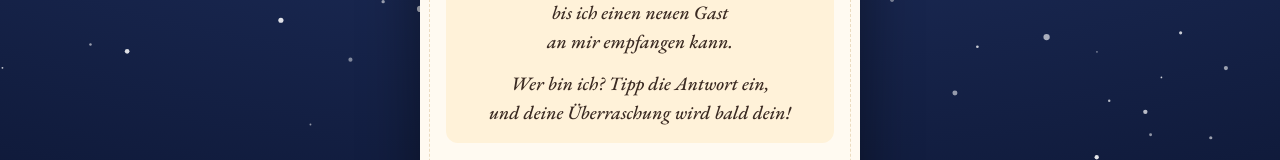
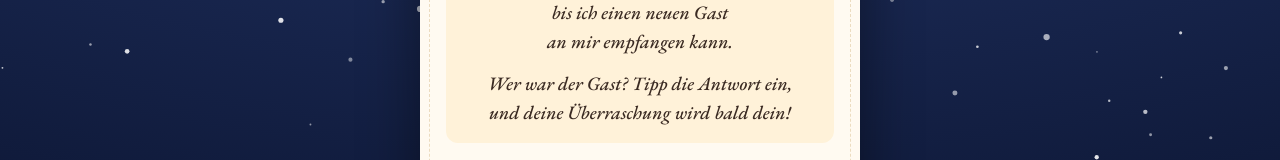
Before and after one commit to elipopeli98-ui/fuer-dich, a plain HTML site: page index.html in a window 1280 px wide. Shown: the part 327-487 px from the top of the page. Drawn offline with nearby package versions, Linux system fonts and the light colour scheme.

Commit message:
Rätsel: Wer war der Gast?
Co-Authored-By: Claude Opus 5.5 <noreply@anthropic.com>
Claude-Session: https://claude.ai/code/session_01Czgsvv2k3mCjtdh8iWoCse

```diff
--- a/index.html
+++ b/index.html
@@ -351,7 +351,7 @@ const EINSTELLUNGEN = {
     "Die Sonne ging, die Nacht brach an,",
     "bis ich einen neuen Gast an mir empfangen kann.",
     "",
-    "Wer bin ich? Tipp die Antwort ein,",
+    "Wer war der Gast? Tipp die Antwort ein,",
     "und deine Überraschung wird bald dein!",
   ].join("\n"),
 
```
